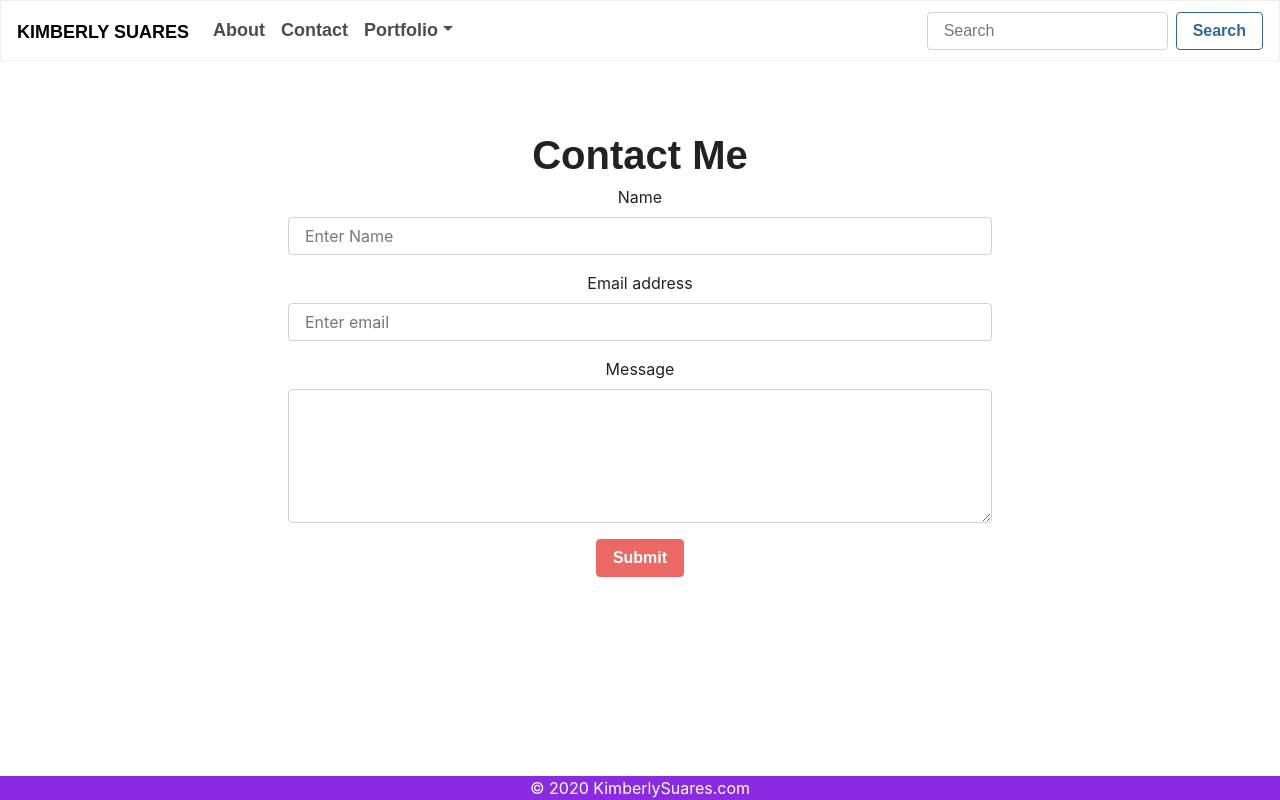
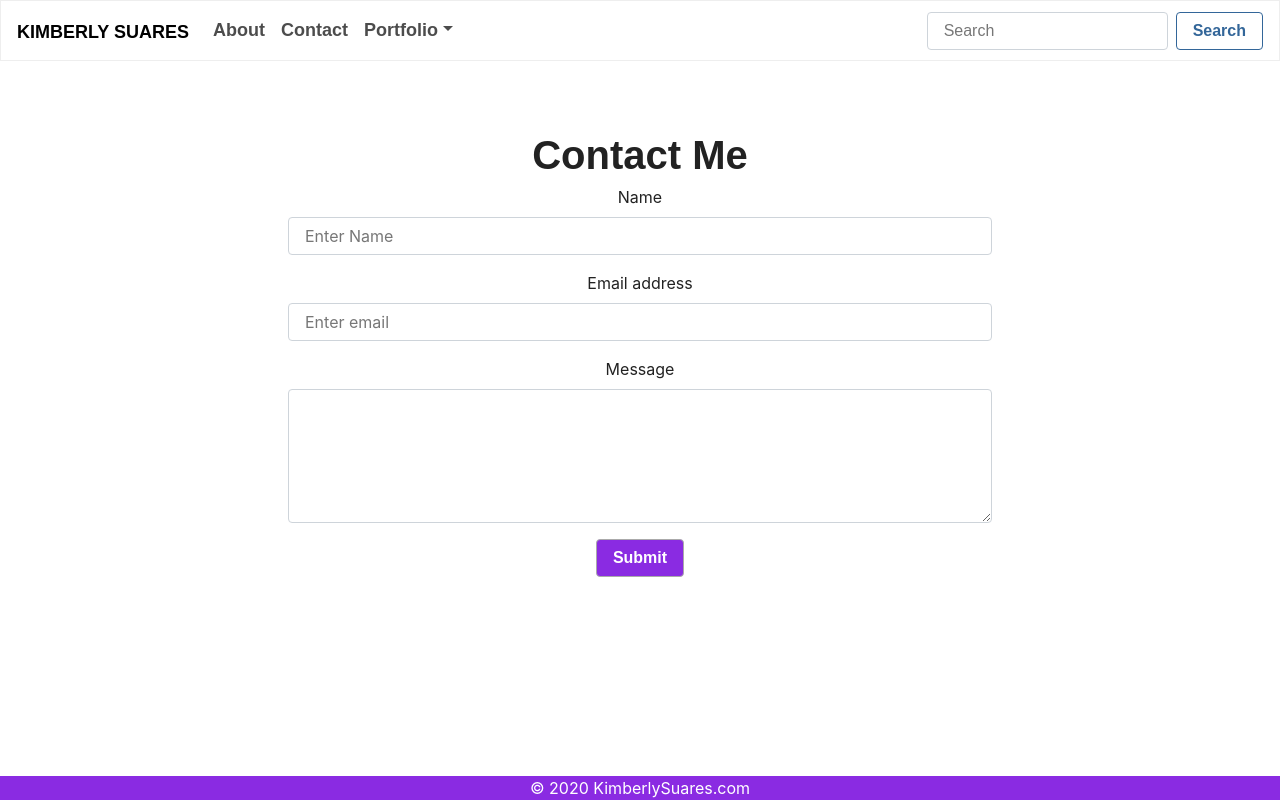
Before and after one commit to ksuares1/kimberly-, a React (Create React App) app in the folder client/: page /contact in a window 1280 px wide. Built offline with nearby package versions, Linux system fonts and the light colour scheme; a web font is replaced by a local one.

Commit message:
changed contact button background

```diff
--- a/client/src/components/Contact/index.css
+++ b/client/src/components/Contact/index.css
@@ -9,3 +9,7 @@
     height:25%;
     text-align:center;
 } */
+
+.button{
+    background-color: blueviolet;
+}
--- a/client/src/components/Contact/index.js
+++ b/client/src/components/Contact/index.js
@@ -32,7 +32,7 @@
             rows="5"
             />
         </div>
-      <Button variant="primary" type="submit">
+      <Button className="button" variant="secondary" type="submit">
         Submit
   </Button>
     </Form>
```
